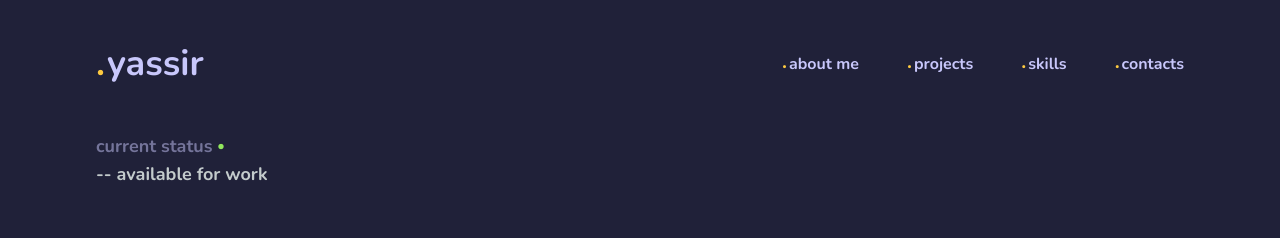
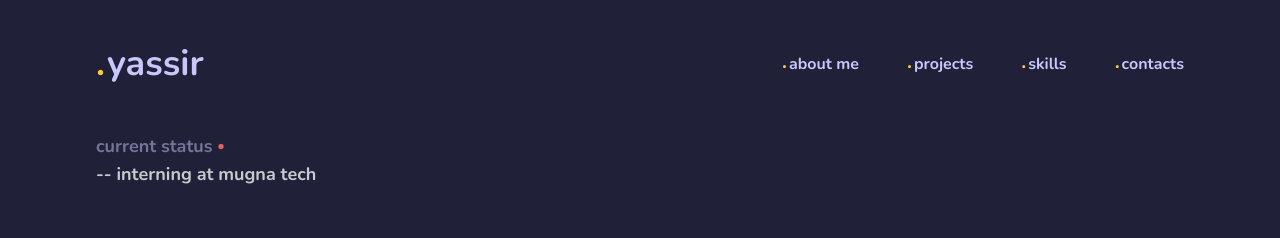
Before and after one commit to yashiyoshi/portfolio, a Next.js app: page / in a window 1280 px wide. Shown: the top 238 px of the page. Built offline with nearby package versions, Linux system fonts and the light colour scheme.

Commit message:
Update Status.tsx

```diff
--- a/app/Components/Status.tsx
+++ b/app/Components/Status.tsx
@@ -4,8 +4,8 @@ const Status = () => {
   return (
     <div className="py-6 font-bold text-md sm:text-lg invisible md:visible opacity-0 animate-fade-in-delay-2">
       <span className="text-main2 opacity-50">current status</span>
-      <span className="text-4xl text-success absolute -translate-y-3.5 ml-1">.</span>
-      <p className="text-white opacity-80">-- available for work</p>
+      <span className="text-4xl text-fail absolute -translate-y-3.5 ml-1">.</span>
+      <p className="text-white opacity-80">-- interning at mugna tech</p>
       <p className="text-white opacity-20 text-sm font-normal invisible">applying for internships atm!</p>
 
     </div>
```
